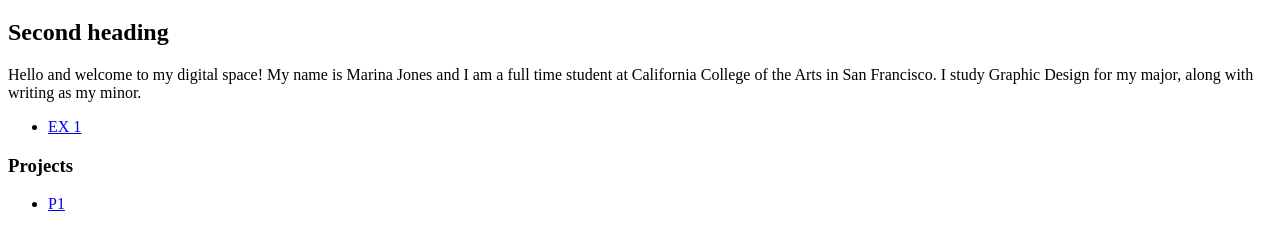
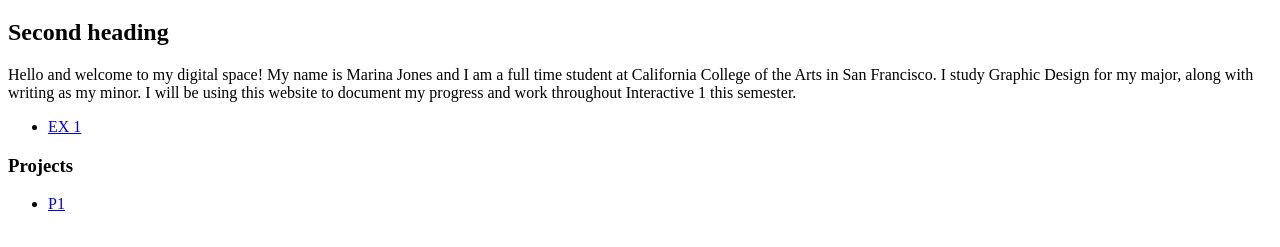
Before and after one commit to marinajones-ai/interactive-1, a plain HTML site: page index.html in a window 1280 px wide. Shown: the part 299-546 px from the top of the page. Drawn offline with Linux system fonts and the light colour scheme.

Commit message:
Update index.html

```diff
--- a/index.html
+++ b/index.html
@@ -29,7 +29,10 @@
       <!-- about me-->
       <h1>Marina Jones</h1>
       <h2> Second heading </h2>
-      <p class="desc">Hello and welcome to my digital space! My name is Marina Jones and I am a full time student at California College of the Arts in San Francisco. I study Graphic Design for my major, along with writing as my minor.</p>
+      <p class="desc">Hello and welcome to my digital space! My name is Marina Jones and I am
+        a full time student at California College of the Arts in San Francisco. I study
+        Graphic Design for my major, along with writing as my minor. I will be using this website
+        to document my progress and work throughout Interactive 1 this semester.</p>
 
       <!-- my work -->
       <div id="exercises">
```
